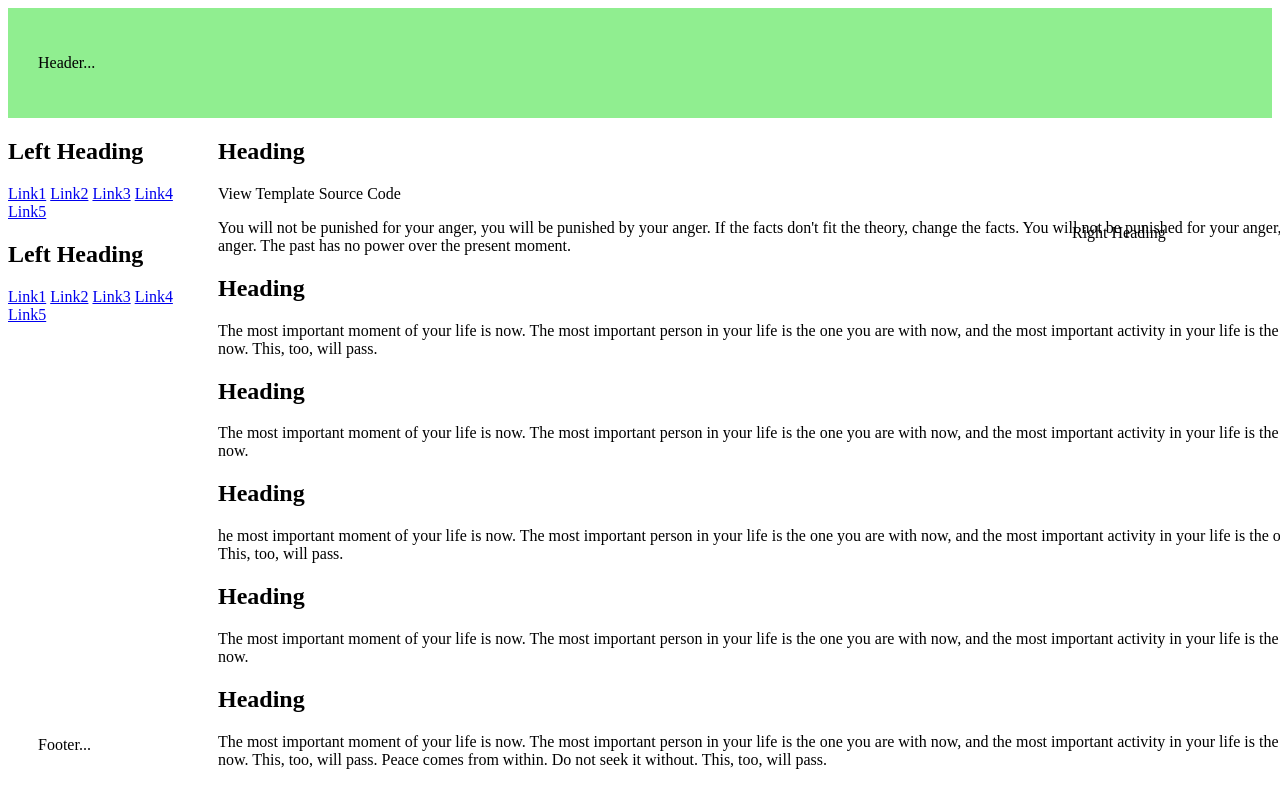
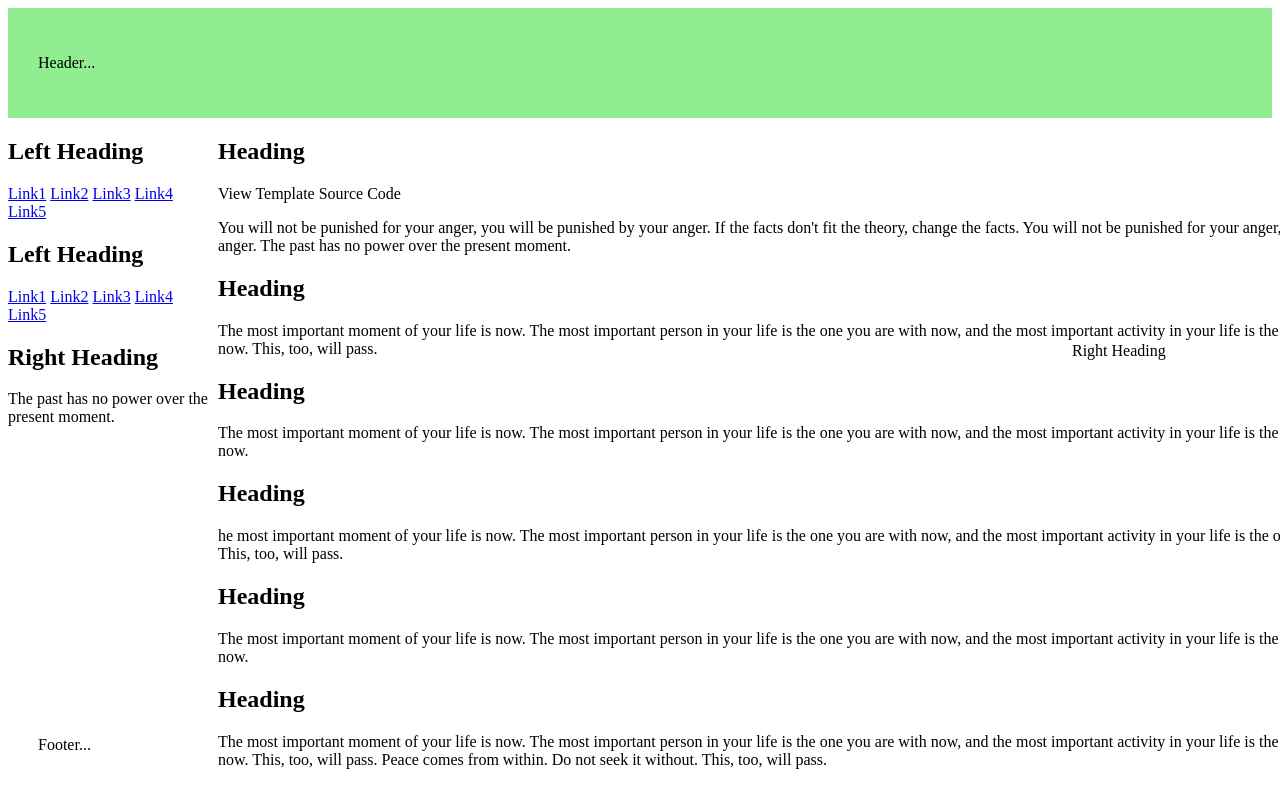
Before and after one commit to Mohd-HAZ786/Task, a plain HTML site: page pages/tuto1.html in a window 1280 px wide. Shown: the top 786 px of the page. Drawn offline with Linux system fonts and the light colour scheme.

Commit message:
Right Heading Added

```diff
--- a/pages/tuto1.html
+++ b/pages/tuto1.html
@@ -57,6 +57,8 @@ Do not seek it without. Peace comes from within. Do not seek it without. The sma
             <a href= .pointer {cursor: pointer;} >Link4</a>
             <a href= .pointer {cursor: pointer;} >Link5</a>
         </div>
+        <h2>Right Heading</h2>
+        <p>The past has no power over the present moment.</p>
     </nav>
     <div style="position: relative; right:0; top:-100px; width: 200px; float: right; margin-bottom: -100px">Right Heading</div>
     <footer style="padding: 30px; background-color:#fff; position:fixed; bottom:0">
```
